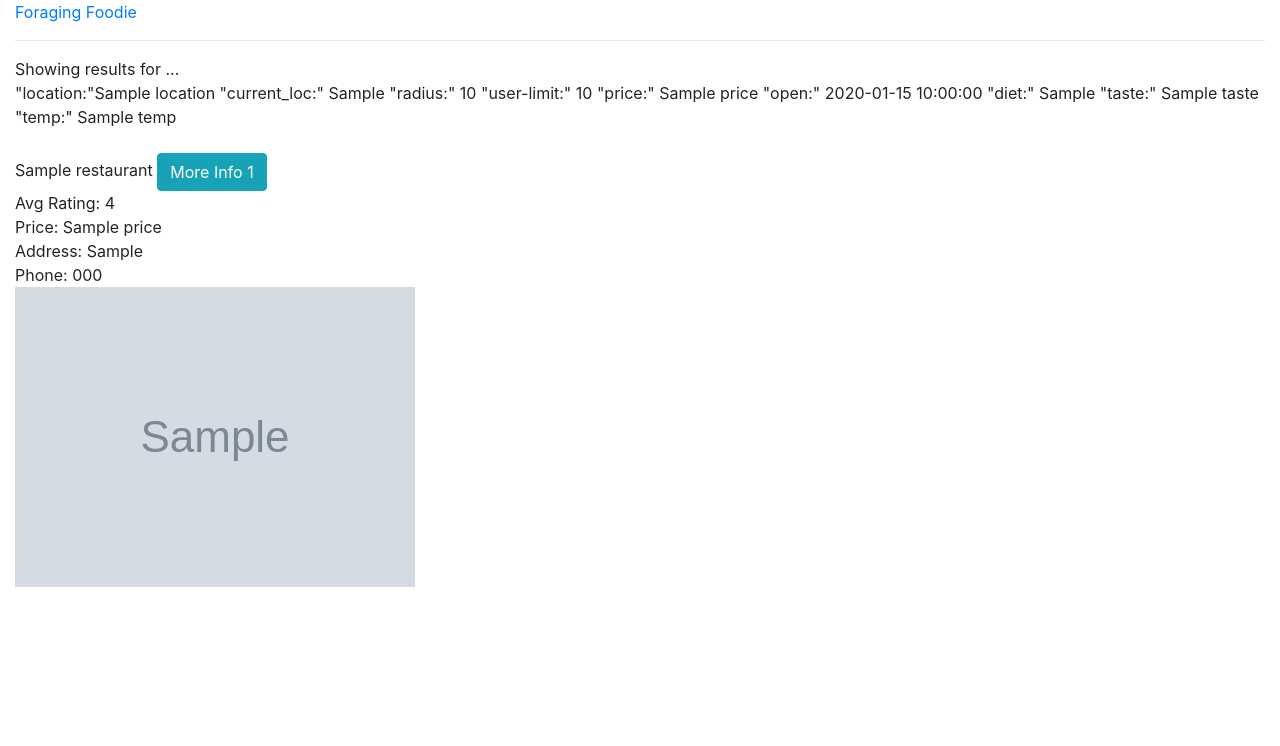
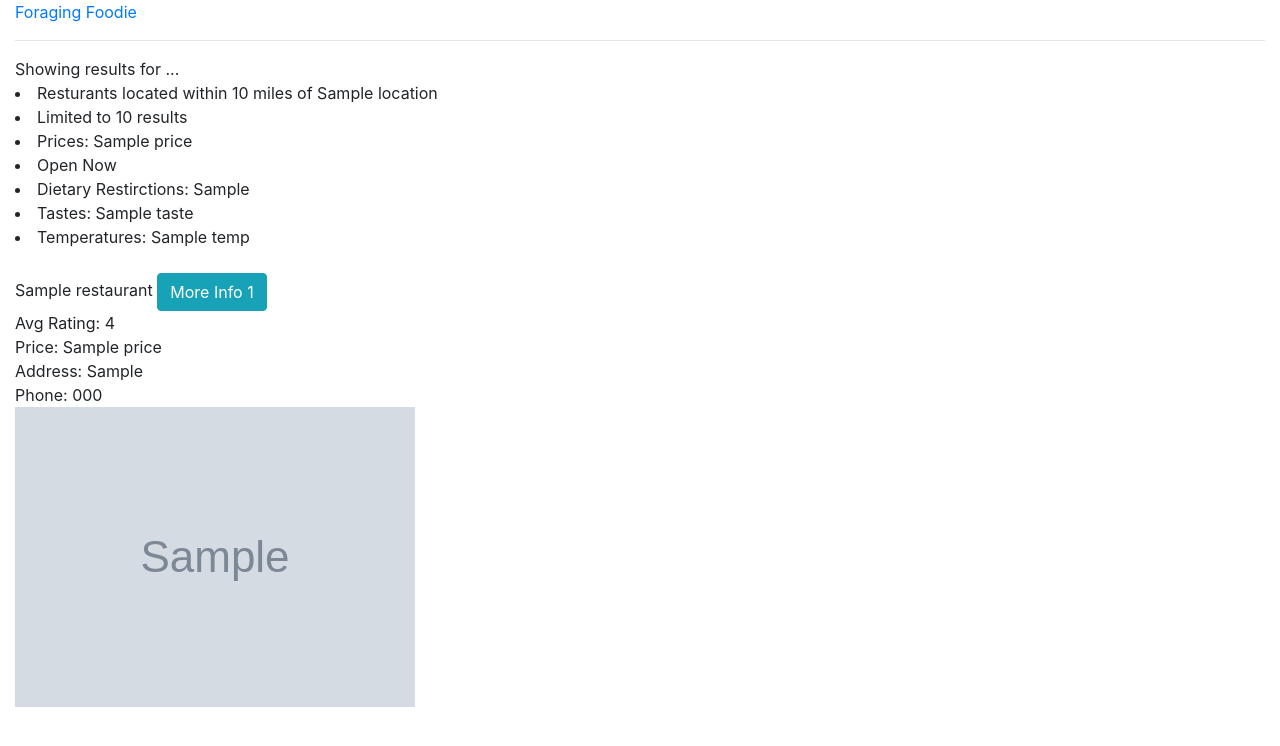
Before and after one commit to alyssalew/foraging-foodie, a Flask app: template templates/results.html in a window 1280 px wide. Shown: the top 746 px of the page. Run offline with Flask 2, Linux system fonts and the light colour scheme; the template is opened without the code that fills it: most values are stand-ins (such as "Sample title", 1, 10 or a date in 2020); grey boxes marked "Sample" are stand-in pictures; some libraries are stand-ins or nearby versions.

Commit message:
Results Filtering: Real request; Improve display format for search criteria

```diff
--- a/server.py
+++ b/server.py
@@ -39,7 +39,7 @@ def search_form_processing():
 
 
     location = request.form.get('location')
-    curr_location = request.form.get('current_location')
+    # curr_location = request.form.get('current_location')
     radius_mi = request.form.get('radius')
     user_limit = request.form.get('limit')
     price_list = request.form.getlist('price')
@@ -68,39 +68,40 @@ def search_form_processing():
 
     # test_json_dict = yelp_api.test_response_dict  # Pre-requested dict 1
     # test_json_dict = yelp_api.test_response_dict_all
-    test_json_dict = yelp_api.test_response_dict_vegan_spicy
+    # test_json_dict = yelp_api.test_response_dict_vegan_spicy
 
 
     ### The REAL request: ###
 
-    # payload = yelp_api.create_payload(location, radius_mi, user_limit, price_list, open_now, diet_restrict_list, taste_list, temp_list)
-    # json_dict = yelp_api.request_restaurants(payload)
+    payload = yelp_api.create_payload(location, radius_mi, user_limit, price_list, open_now, diet_restrict_list, taste_list, temp_list)
+    json_dict = yelp_api.request_restaurants(payload)
 
-    # print "You just made a request to the Yelp API!"
-    # print json_dict
+    print "You just made a request to the Yelp API!"
+    print json_dict
 
 
     ## Call new function(s) here to filter results ##
 
-    test_filtered = yelp_api.filter_restaurants(test_json_dict['businesses'], diet_restrict_list, taste_list, temp_list)
+    filtered_results = yelp_api.filter_restaurants(json_dict['businesses'], diet_restrict_list, taste_list, temp_list)
 
     if user_limit:
-        test_filtered = yelp_api.shorten_restaurant_list(test_filtered, int(user_limit))
+        filtered_results = yelp_api.shorten_restaurant_list(filtered_results, int(user_limit))
 
 
     return render_template('results.html',
                                 location=location,
-                                curr_location=curr_location,
+                                # curr_location=curr_location,
                                 radius=radius_mi,
                                 user_limit=user_limit,
-                                price= price_list,
+                                price=price_list,
                                 open_now=open_now,
                                 diet_restrict=diet_restrict_list,
                                 taste=taste_list,
                                 temp=temp_list,
                                 # test_response_info=test_json_dict # Test repsponse
-                                test_filtered_list=test_filtered
+                                # test_filtered_list=test_filtered_results
                                 # response_info=json_dict  # Real response
+                                filtered_list=filtered_results
                             )
 
 
--- a/templates/homepage.html
+++ b/templates/homepage.html
@@ -15,15 +15,15 @@
     <small id="locationHelpBlock" class="form-text text-muted">
       Your location can be an address, neighborhood, city, state or zipcode.
     </small>
-    <div class="form-check">
+   <!--  <div class="form-check">
       <input class="form-check-input" type="radio" name="current_location" id="current_location" value="current_location">
       <label class="form-check-label" for="current_location"> Or use my current location </label>
-    </div>
+    </div> -->
   </div>
 
   <div class="form-group">
     <label for="radius"> Distance from location (miles) </label>
-    <input type="number" class="form-control" name="radius" id="radius" placeholder="10 mi" min="1" max="25" required>
+    <input type="number" class="form-control" name="radius" id="radius" placeholder="10 mi" min="1" max="24" required>
   </div>
 
   <div class="form-group">
--- a/templates/results.html
+++ b/templates/results.html
@@ -3,19 +3,63 @@
 
     <div>
     Showing results for ... <br>
-        "location:"{{location}}
-        "current_loc:" {{curr_location}}
-        "radius:" {{radius}}
-        "user-limit:" {{user_limit}}
-        "price:" {{price}}
-        "open:" {{open_now}}
-        "diet:" {{diet_restrict}}
-        "taste:" {{taste}}
-        "temp:" {{temp}}
+        <div>
+            <li> Resturants located within {{radius}} miles of {{location}}
+        </div>
+        <div>
+            {% if user_limit %}
+                <li> Limited to {{user_limit}} results
+            {% endif %}
+        </div>
+        <div>
+            {% if price %}
+                <li> Prices:
+                {% for p in price %}
+                    {{p}}
+                {% endfor %}
+            {% endif %}
+        </div>
+        <div>
+            {% if open_now %}
+                 <li> Open Now
+            {% endif %}
+        </div>
+        <div>
+            {% if diet_restrict %}
+                <li> Dietary Restirctions:
+                {% for d in diet_restrict %}
+                    {{d}}
+                {% endfor %}
+            {% endif %}
+        </div>
+        <div>
+            {% if taste %}
+                <li> Tastes:
+                {% for t in taste %}
+                    {{t}}
+                {% endfor %}
+            {% endif %}
+        </div>
+        <div>
+            {% if temp %}
+                <li> Temperatures:
+                {% for t in temp %}
+                    {{t}}
+                {% endfor %}
+            {% endif %}
+        </div>
+
     </div> <br>
 
     <div>
-        {% for restaurant in test_filtered_list %}
+        <div id="no_results">
+            {% if not filtered_list %}
+                Sorry no restaurants match your criteria :( <br>
+                Please try to search again!
+            {% endif %}
+        </div>
+
+        {% for restaurant in filtered_list %}
         <!-- {# {% for restaurant in response_info.businesses %} #} -->
             <!-- <a href="{{restaurant.url}}">{{restaurant.name}}</a> <br>  url goes to yelp pg  -->
             <div id="restaurant_name"> {{restaurant.name}}
```
Also changed, not shown: yelp_api.py (line endings or trailing spaces).
